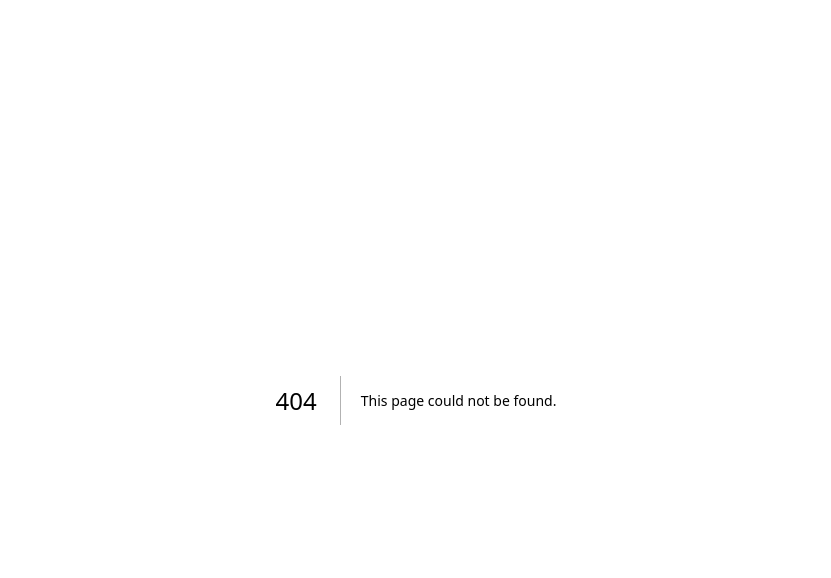
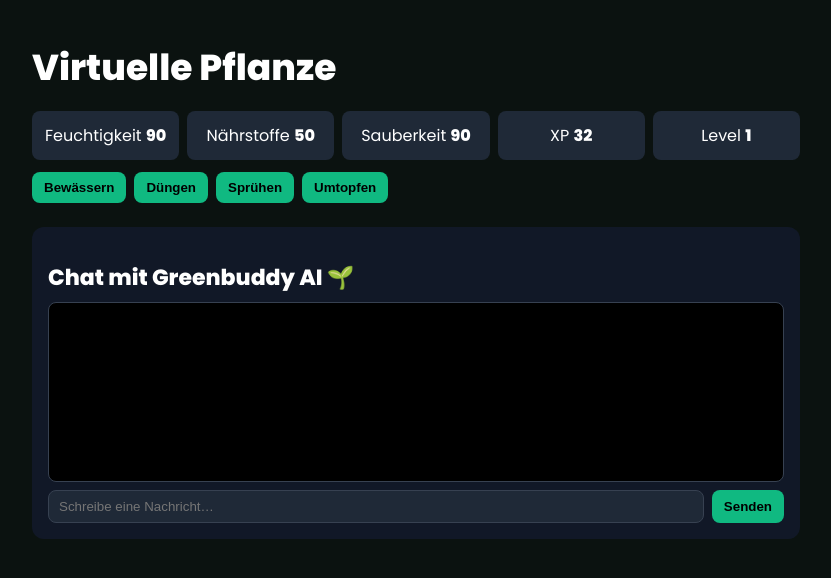
Before and after one commit to artbymosi-ops/Greenbuddyv1, a Next.js app: page /plant in a window 1280 px wide. Before the commit this address had no page. Shown: the top 578 px of the page, without its empty margins (224-1055 px from the left). Built offline with nearby package versions, Linux system fonts and the light colour scheme.

Commit message:
Create plant.js

```diff
--- /dev/null
+++ b/pages/plant.js
@@ -0,0 +1,165 @@
+// pages/plant.js
+import { useEffect, useRef, useState } from "react";
+
+export default function Plant() {
+  const [hydration, setHydration] = useState(90);
+  const [nutrition, setNutrition] = useState(50);
+  const [cleanliness, setCleanliness] = useState(90);
+  const [xp, setXp] = useState(32);
+  const [level, setLevel] = useState(1);
+
+  // chat
+  const [messages, setMessages] = useState([]);
+  const [input, setInput] = useState("");
+  const [loading, setLoading] = useState(false);
+  const endRef = useRef(null);
+
+  useEffect(() => {
+    endRef.current?.scrollIntoView({ behavior: "smooth" });
+  }, [messages, loading]);
+
+  // Aktionen – nur Demo-Logik
+  function water() {
+    setHydration((v) => Math.min(100, v + 10));
+    setXp((v) => v + 5);
+  }
+  function fertilize() {
+    setNutrition((v) => Math.min(100, v + 10));
+    setXp((v) => v + 5);
+  }
+  function spray() {
+    setCleanliness((v) => Math.min(100, v + 10));
+    setXp((v) => v + 5);
+  }
+  function repot() {
+    setNutrition((v) => Math.min(100, v + 20));
+    setXp((v) => v + 10);
+  }
+
+  async function sendMessage() {
+    if (!input.trim()) return;
+    const userMsg = { role: "user", content: input.trim() };
+    setMessages((prev) => [...prev, userMsg]);
+    setInput("");
+    setLoading(true);
+
+    try {
+      const res = await fetch("/api/chat", {
+        method: "POST",
+        headers: { "Content-Type": "application/json" },
+        body: JSON.stringify({
+          messages: [...messages, userMsg],
+          plant: { hydration, nutrition, cleanliness, xp, level },
+        }),
+      });
+
+      const data = await res.json();
+      if (data.reply) {
+        setMessages((prev) => [...prev, { role: "assistant", content: data.reply }]);
+      } else {
+        setMessages((prev) => [
+          ...prev,
+          { role: "assistant", content: "Entschuldigung, ich konnte keine Antwort generieren." },
+        ]);
+      }
+    } catch (e) {
+      console.error(e);
+      setMessages((prev) => [
+        ...prev,
+        { role: "assistant", content: "Es gab ein Problem mit dem Server. Bitte später erneut versuchen." },
+      ]);
+    } finally {
+      setLoading(false);
+    }
+  }
+
+  return (
+    <div style={{ padding: 16, color: "white", maxWidth: 800, margin: "0 auto" }}>
+      <h1 style={{ fontSize: 36, fontWeight: 800, marginBottom: 16 }}>Virtuelle Pflanze</h1>
+
+      <div style={{ display: "grid", gridTemplateColumns: "repeat(5, 1fr)", gap: 8, marginBottom: 12 }}>
+        <div style={card}>Feuchtigkeit <b>{hydration}</b></div>
+        <div style={card}>Nährstoffe <b>{nutrition}</b></div>
+        <div style={card}>Sauberkeit <b>{cleanliness}</b></div>
+        <div style={card}>XP <b>{xp}</b></div>
+        <div style={card}>Level <b>{level}</b></div>
+      </div>
+
+      <div style={{ display: "flex", gap: 8, marginBottom: 24 }}>
+        <button style={btn} onClick={water}>Bewässern</button>
+        <button style={btn} onClick={fertilize}>Düngen</button>
+        <button style={btn} onClick={spray}>Sprühen</button>
+        <button style={btn} onClick={repot}>Umtopfen</button>
+      </div>
+
+      <div style={panel}>
+        <h2 style={{ fontSize: 22, fontWeight: 700, marginBottom: 8 }}>Chat mit Greenbuddy AI 🌱</h2>
+
+        <div style={chatBox}>
+          {messages.map((m, i) => (
+            <div key={i} style={{ marginBottom: 8 }}>
+              <b>{m.role === "user" ? "Du" : "AI"}:</b> {m.content}
+            </div>
+          ))}
+          {loading && <div style={{ color: "#9ca3af" }}>AI schreibt…</div>}
+          <div ref={endRef} />
+        </div>
+
+        <div style={{ display: "flex", gap: 8 }}>
+          <input
+            value={input}
+            onChange={(e) => setInput(e.target.value)}
+            placeholder="Schreibe eine Nachricht…"
+            onKeyDown={(e) => e.key === "Enter" && sendMessage()}
+            style={inputStyle}
+          />
+          <button style={btn} onClick={sendMessage}>Senden</button>
+        </div>
+      </div>
+    </div>
+  );
+}
+
+const card = {
+  background: "#1f2937",
+  padding: 12,
+  borderRadius: 8,
+  textAlign: "center",
+};
+
+const btn = {
+  background: "#10b981",
+  color: "black",
+  padding: "8px 12px",
+  borderRadius: 8,
+  border: "none",
+  fontWeight: 700,
+  cursor: "pointer",
+};
+
+const panel = {
+  background: "#111827",
+  padding: 16,
+  borderRadius: 12,
+};
+
+const chatBox = {
+  height: 180,
+  overflowY: "auto",
+  border: "1px solid #374151",
+  padding: 8,
+  borderRadius: 8,
+  background: "black",
+  marginBottom: 8,
+  fontSize: 14,
+  lineHeight: 1.4,
+};
+
+const inputStyle = {
+  flex: 1,
+  background: "#1f2937",
+  color: "white",
+  border: "1px solid #374151",
+  borderRadius: 8,
+  padding: "8px 10px",
+};
```
